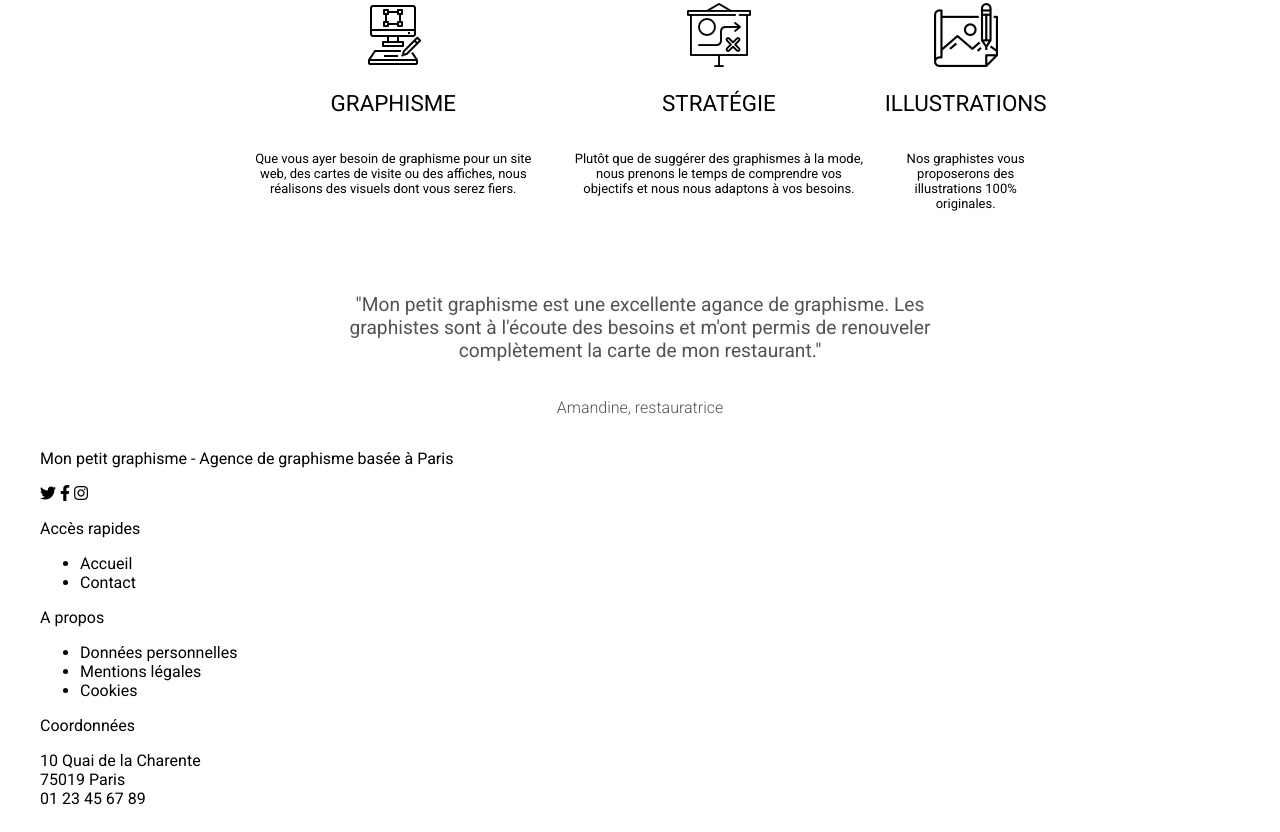
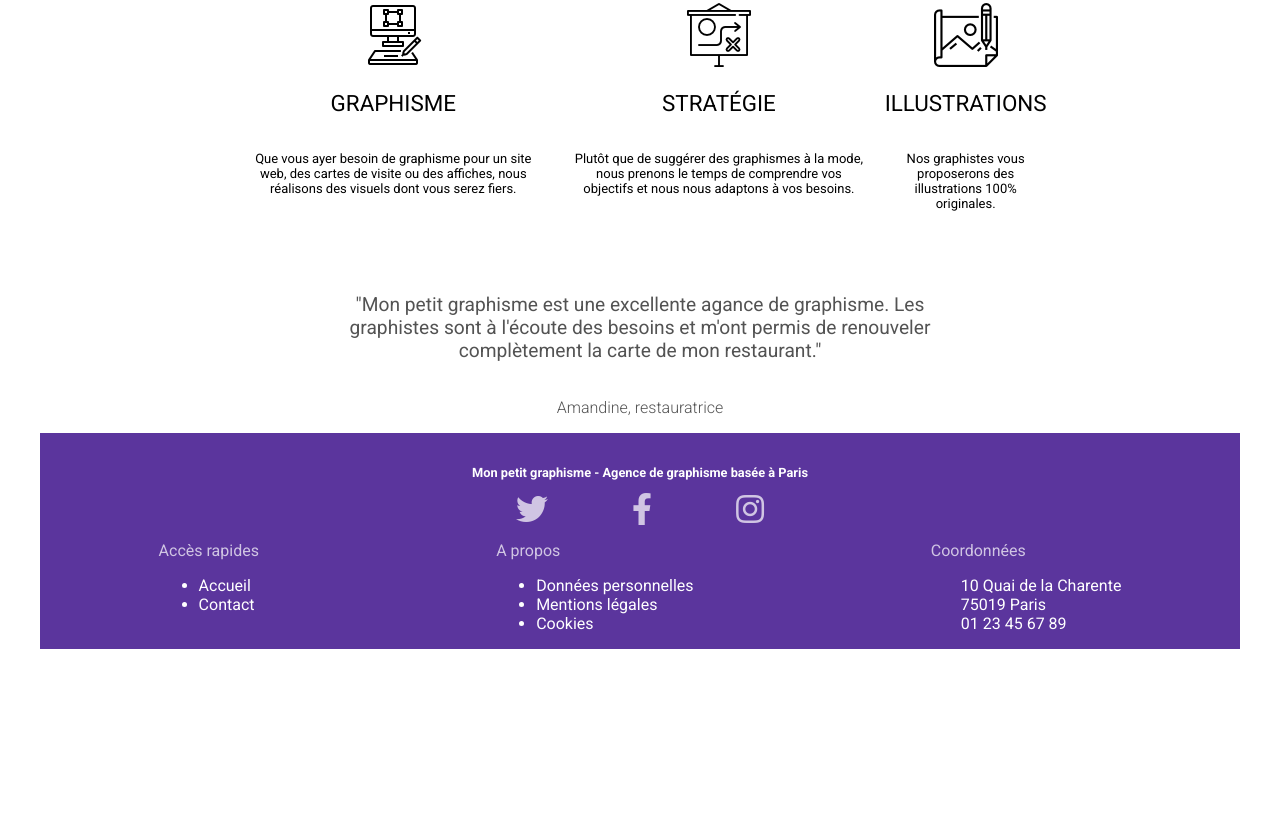
Before and after one commit to AnthonyWarnault/DefiP2, a plain HTML site: page index.html in a window 1280 px wide. Shown: the part 757-1589 px from the top of the page. After the commit the page ends 1414 px from the top, so only its background shows below. Drawn offline with Linux system fonts and the light colour scheme.

Commit message:
Footer finis

```diff
--- a/css/style.css
+++ b/css/style.css
@@ -148,3 +148,44 @@ header nav li {
     color: rgb(83, 83, 83);
     font-weight: 300;
 }
+
+/* ----- FOOTER ----- */
+
+footer {
+    background-color: #5b359d;
+    display: flex;
+    flex-direction: column;
+    align-items: center;
+    padding-top: 20px;
+}
+
+.nom {
+    color: white;
+    font-size: 0.8em;
+    font-weight: 600;
+}
+
+.reseaux-sociaux i {
+    color: rgba(255, 255, 255, 0.712);
+    font-size: 2em;
+    margin: 0px 40px 0px 40px;
+}
+
+.info {
+    display: flex;
+    justify-content: space-around;
+    width: 100%;
+}
+
+.info p {
+    color: rgba(255, 255, 255, 0.712)
+}
+
+.info ul {
+    color: white;
+}
+
+#description {
+    color: white;
+    padding-left: 30px;
+}
--- a/index.html
+++ b/index.html
@@ -88,7 +88,7 @@
                 </div>
                 <div class="coordonnees">
                     <p>Coordonnées</p>
-                    <p>10 Quai de la Charente <br>
+                    <p id="description">10 Quai de la Charente <br>
                     75019 Paris <br>
                     01 23 45 67 89</p>
                 </div>
```
